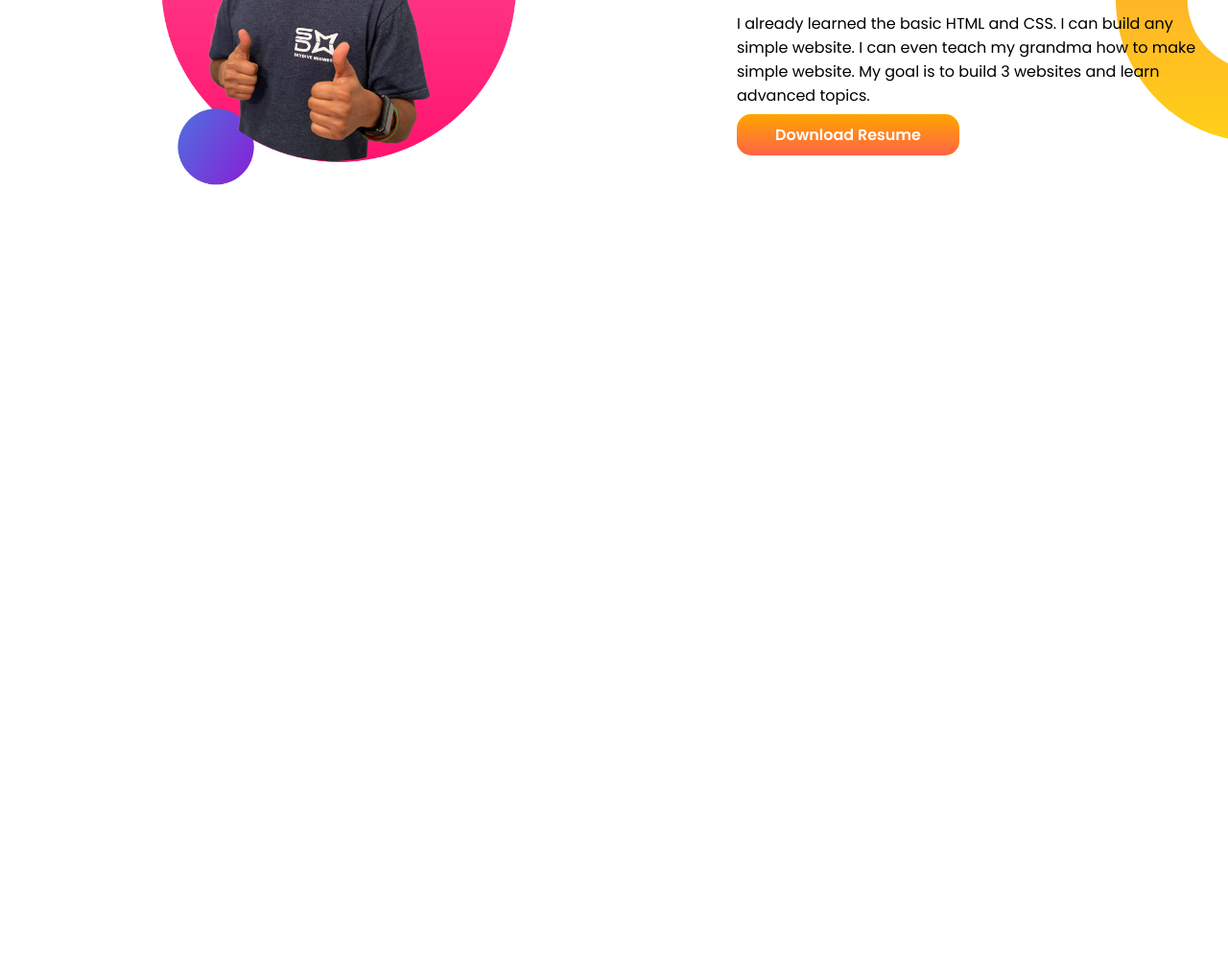
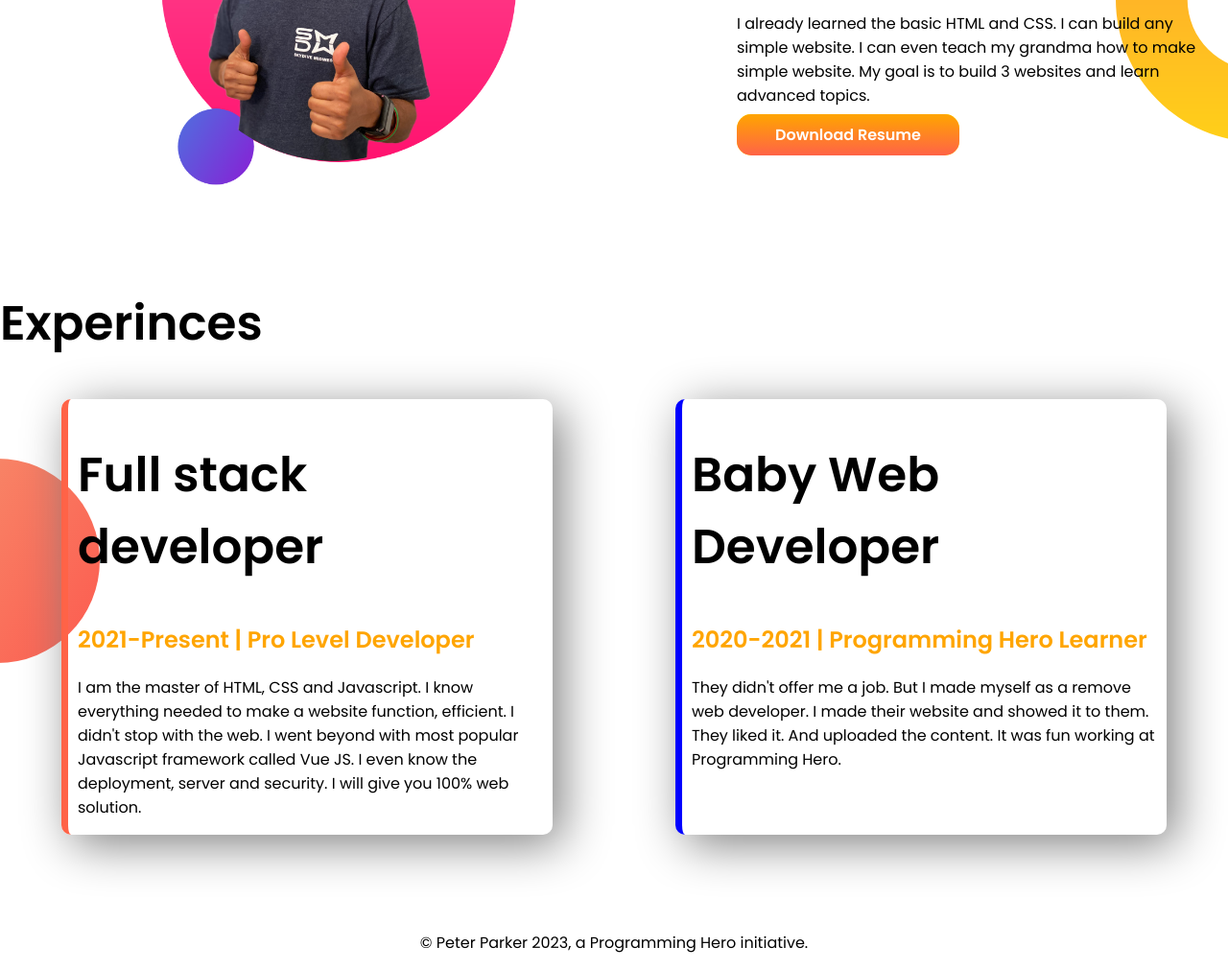
Before and after one commit to TofaelislamFaruk01/developer-portfolio-master, a plain HTML site: page index.html in a window 1280 px wide. Shown: the part 839-1850 px from the top of the page at 96% size. Before the commit the page ends 1139 px from the top, so only its background shows below. Drawn offline with Linux system fonts and the light colour scheme.

Commit message:
developer part and footer added

```diff
--- a/index.html
+++ b/index.html
@@ -11,7 +11,7 @@
     <link rel="stylesheet" href="style.css">
 </head>
 <body>
-    <section class="top-banner">
+    <section class="top-banner flexible-container">
         <div class="half-width">
             <h1>Welcome to</h1>
             <h1><span class="orange">jhankar mahbub's</span> world!</h1>
@@ -26,7 +26,7 @@
             <img src="images/jhankar.png" alt="">
         </div>
     </section>
-    <section class="dream-big">
+    <section class="dream-big flexible-container">
         <div class="half-width">
             <img src="images/jhankar2.png" alt="">
 
@@ -41,5 +41,29 @@
 
         </div>
     </section>
+    <section class="experience-area">
+        <h1>Experinces</h1>
+        <div class="flexible-container" >
+            <div id="stack"  class="experience-item">
+                <h1>Full stack developer</h1>
+                <h2 class="orange">2021-Present | Pro Level Developer</h2>
+                <p>I am the master of HTML, CSS and Javascript. I know everything needed to make a website function, efficient. I
+                    didn't
+                    stop with the web. I went beyond with most popular Javascript framework called Vue JS. I even know the
+                    deployment,
+                    server and security. I will give you 100% web solution.</p>
+            </div>
+            <div id="web" class="experience-item" >
+                <h1>Baby Web Developer</h1>
+                <h2 class="orange">2020-2021 | Programming Hero Learner</h2>
+                <p>They didn't offer me a job. But I made myself as a remove web developer. I made their website and showed it to
+                    them.
+                    They liked it. And uploaded the content. It was fun working at Programming Hero.</p>
+            </div>
+        </div>
+    </section>
+    <footer>
+        <p>© Peter Parker 2023, a Programming Hero initiative.</p>
+    </footer>
 </body>
 </html>
--- a/style.css
+++ b/style.css
@@ -1,6 +1,7 @@
 body{
     font-family: 'Poppins', sans-serif;
     margin: 0%;
+
 }
 h1{
     font-size: 50px;
@@ -9,7 +10,7 @@ h1{
 .orange{
     color: orange;
 }
-section{
+.flexible-container{
     display: flex;
    margin-bottom: 100px;
 }
@@ -36,5 +37,27 @@ section{
 .dream-big{
     background-image: url(images/dream-bg.png);
     background-repeat: no-repeat;
-    background-position:right;
+    background-position:right ;
 }
+.experience-item{
+    box-shadow: 10px 10px 50px grey;
+    width: 80%;
+    margin-left: 5%;
+    margin-right: 5%;
+    padding-left: 10px;
+    border-radius: 10px;
+}
+.experience-area{
+    background-image: url(images/exp-bg.png);
+    background-repeat: no-repeat;
+    background-position: left;
+}
+#stack{
+   border-left: 7px solid tomato;
+}
+#web{
+    border-left: 7px solid blue;
+}
+footer p{
+    text-align: center;
+}
```
